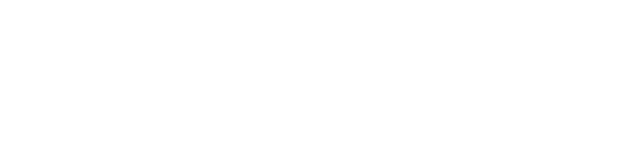
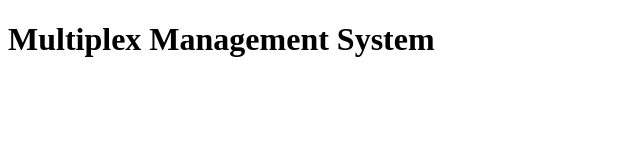
Before and after one commit to kwnkats/multiplex_web, a plain HTML site: page index.html in a window 1280 px wide. Shown: the whole page, without its empty margins (0-640 px from the left). Drawn offline with Linux system fonts and the light colour scheme.

Commit message:
Update index.html
made an h1 header lmao

```diff
--- a/index.html
+++ b/index.html
@@ -6,6 +6,6 @@
     <title>Document</title>
 </head>
 <body>
-
+    <h1>Multiplex Management System</h1>
 </body>
 </html>
```
